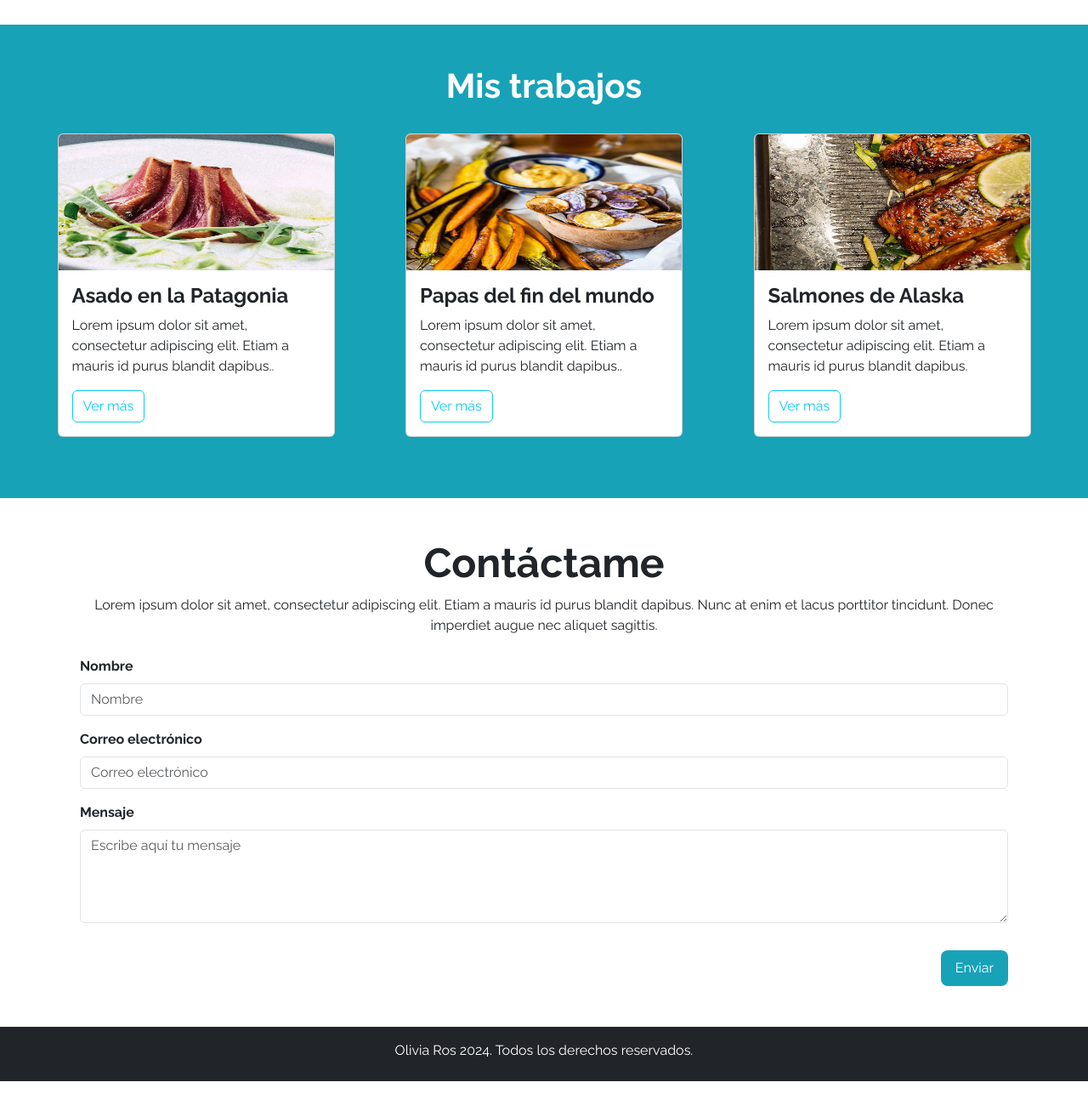
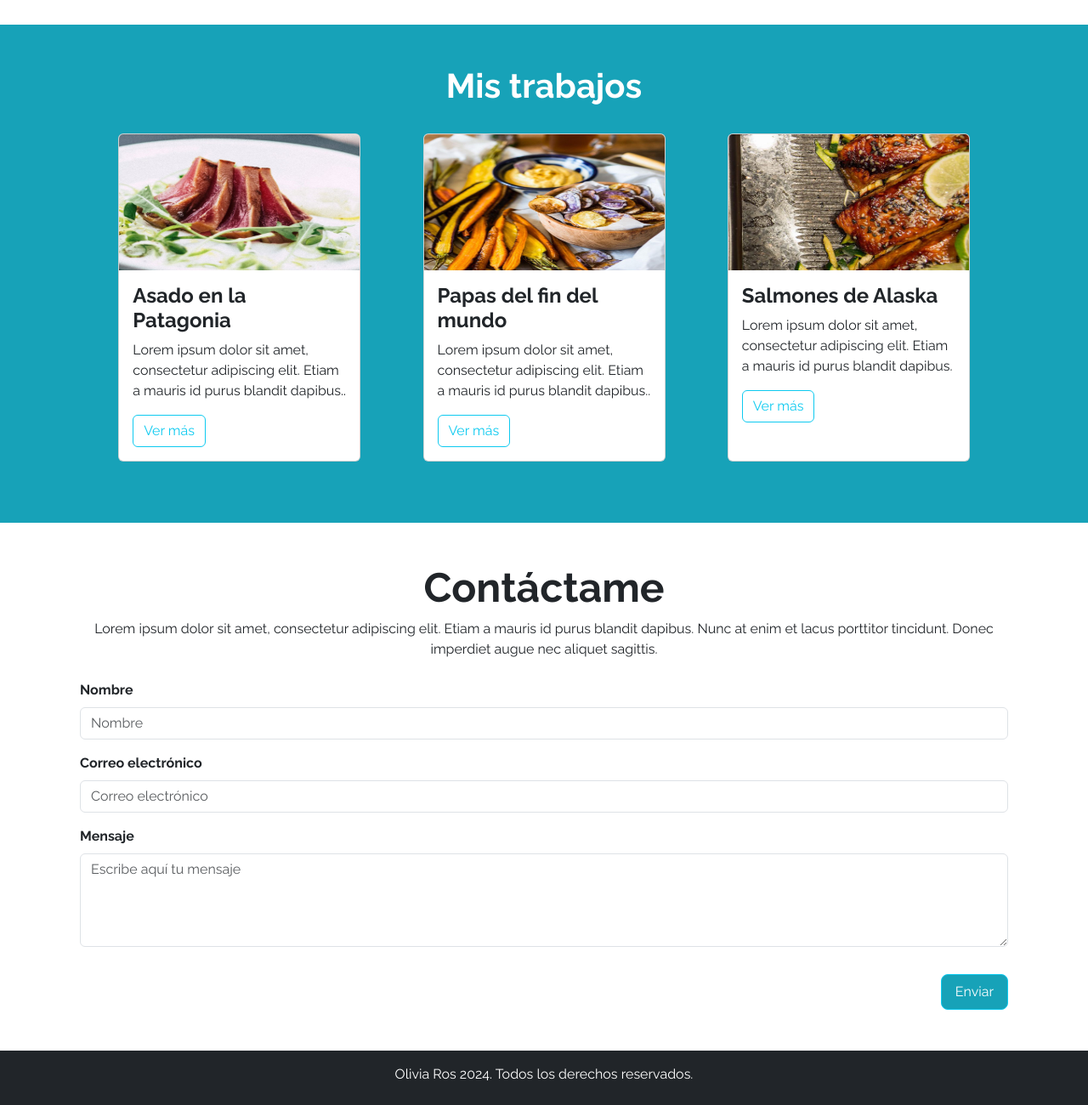
Before and after one commit to LitaTorres/Sitio-_Web-_OliviaRos, a plain HTML site: page index.html in a window 1280 px wide. Shown: the part 1140-2440 px from the top of the page at 85% size. Before the commit the page ends 2412 px from the top, so only its background shows below. Drawn offline with nearby package versions, Linux system fonts and the light colour scheme.

Commit message:
Commit Realizando ajustes de responsividad

```diff
--- a/index.html
+++ b/index.html
@@ -4,12 +4,18 @@
 <head>
     <meta charset="UTF-8">
     <meta name="viewport" content="width=device-width, initial-scale=1.0">
+    <meta name="author" content="Lita Torres">
+    <meta name="description" content="Fotógrafa de comidas Olivia Ros">
+    <meta name="keywords" content="Olivia Ros, comidas, fin del mundo, critica culinaria, bloggera de viajes, contacto ">
+    <!--Fonts-->
     <link rel="preconnect" href="https://fonts.googleapis.com">
     <link rel="preconnect" href="https://fonts.gstatic.com" crossorigin>
     <link href="https://fonts.googleapis.com/css2?family=Raleway:wght@400;700&display=swap" rel="stylesheet">
+    <!--Booststrap 5.3.2-->
     <link href="https://cdn.jsdelivr.net/npm/bootstrap@5.3.2/dist/css/bootstrap.min.css" rel="stylesheet"
         integrity="sha384-T3c6CoIi6uLrA9TneNEoa7RxnatzjcDSCmG1MXxSR1GAsXEV/Dwwykc2MPK8M2HN" crossorigin="anonymous">
     <link rel="stylesheet" href="assets/css/style.css">
+    <link rel="shortcut icon" type="image/jpg" href="assets/img/favicon.jpg">
     <title>Olivia Ros</title>
 </head>
 
@@ -18,16 +24,13 @@
     <nav class="navbar navbar-expand-lg bg-arriba-abajo sticky-top" data-bs-theme="dark">
         <!--data para el contraste-->
         <div class="container px-5">
-            <!--antes decía container-fluid-->
             <a class="navbar-brand" href="#"><img src="assets/img/logo.png" alt="logo-olivia"></a>
-            <!--agregando el logo-->
             <button class="navbar-toggler" type="button" data-bs-toggle="collapse" data-bs-target="#navbarNavAltMarkup"
                 aria-controls="navbarNavAltMarkup" aria-expanded="false" aria-label="Toggle navigation">
                 <span class="navbar-toggler-icon"></span>
             </button>
             <div class="collapse navbar-collapse" id="navbarNavAltMarkup">
                 <div class="navbar-nav ms-auto">
-                    <!--alineación-->
                     <a class="nav-link" aria-current="page" href="#acerca">Acerca de mí</a>
                     <a class="nav-link" href="#trabajos">Trabajos</a>
                     <a class="nav-link" href="#contacto">Contacto</a>
@@ -45,8 +48,8 @@
                     Nunc at enim et lacus porttitor tincidunt. Donec imperdiet augue nec aliquet sagittis.</p>
             </div>
             <div class="my-5 pb-5 text-end">
-                <a class="btn btn-outline-info text-light me-3 px-3" href="#">Trabajos</a>
-                <a class="btn btn-info text-light px-3" href="#">Contacto</a>
+                <a class="btn btn-outline-info text-light me-3 px-3" href="#trabajos">Trabajos</a>
+                <a class="btn btn-info text-light px-3" href="#contacto">Contacto</a>
             </div>
         </div>
     </header>
@@ -81,8 +84,9 @@
     <!--MIS TRABAJOS-->
     <section id="trabajos" class="bg-mis-trabajos py-5"> <!--el text center no nos sirve acá en section-->
         <h2 class="text-center text-white fw-bold fs-1">Mis trabajos</h2>
+        <div class="container">
             <div class="row gap-1 justify-content-evenly">
-            <div class="card col-10 col-sm-10 col-md-3 col-lg-3 p-0 my-4 ">
+                <div class="card col-9 col-sm-8 col-md-3 col-lg-3 p-0 my-4 ">
                     <img src="assets/img/card-1.jpg" class="card-img-top" alt="asadito-patagonia">
                     <!-- para 10 col-sm-10 col-md-3 height-->
                     <div class="card-body">
@@ -92,7 +96,7 @@
                         <a href="#" class="btn btn-outline-info text-info">Ver más</a>
                     </div>
                 </div>
-            <div class="card col-10 col-sm-10 col-md-3 col-lg-3 p-0 my-4">
+                <div class="card col-9 col-sm-8 col-md-3 col-lg-3 p-0 my-4">
                     <img src="assets/img/card-2.jpg" class="card-img-top" alt="papitas">
                     <div class="card-body">
                         <h5 class="card-title fw-bold fs-4">Papas del fin del mundo</h5>
@@ -101,13 +105,14 @@
                         <a href="#" class="btn btn-outline-info text-info">Ver más</a>
                     </div>
                 </div>
-            <div class="card col-10 col-sm-10 col-md-3 col-lg-3 p-0 my-4">
+                <div class="card col-9 col-sm-8 col-md-3 col-lg-3 p-0 my-4">
                     <img src="assets/img/card-3.jpg" class="card-img-top" alt="salmoncito">
                     <div class="card-body">
                         <h5 class="card-title fw-bold fs-4">Salmones de Alaska</h5>
                         <p class="card-text">Lorem ipsum dolor sit amet, consectetur adipiscing elit. Etiam a mauris id
                             purus blandit dapibus.</p>
                         <a href="#" class="btn btn-outline-info text-info">Ver más</a>
+                    </div>
                 </div>
             </div>
         </div>
@@ -138,7 +143,7 @@
                             placeholder="Escribe aquí tu mensaje"></textarea>
                     </div>
                     <div class="text-end px-0 pt-3 pb-5">
-                        <button class="btn bg-mis-trabajos text-white btn-lg fs-6">Enviar</button>
+                        <button type="button" class="btn btn-info bg-mis-trabajos text-white btn-lg fs-6">Enviar</button>
                     </div>
                 </form>
             </div>
```
Also changed, not shown: assets/img/favicon.jpg (added). Lines whose indentation alone changed are shown as unchanged.
